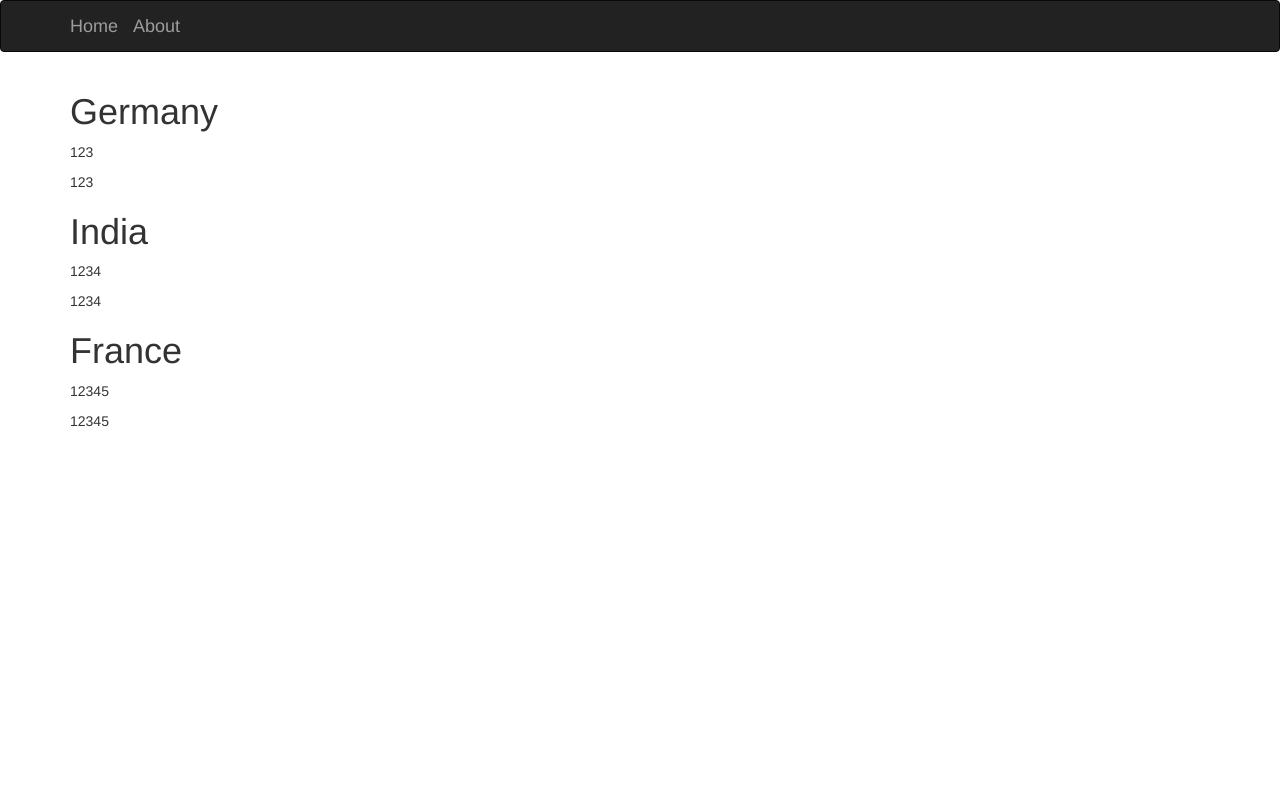
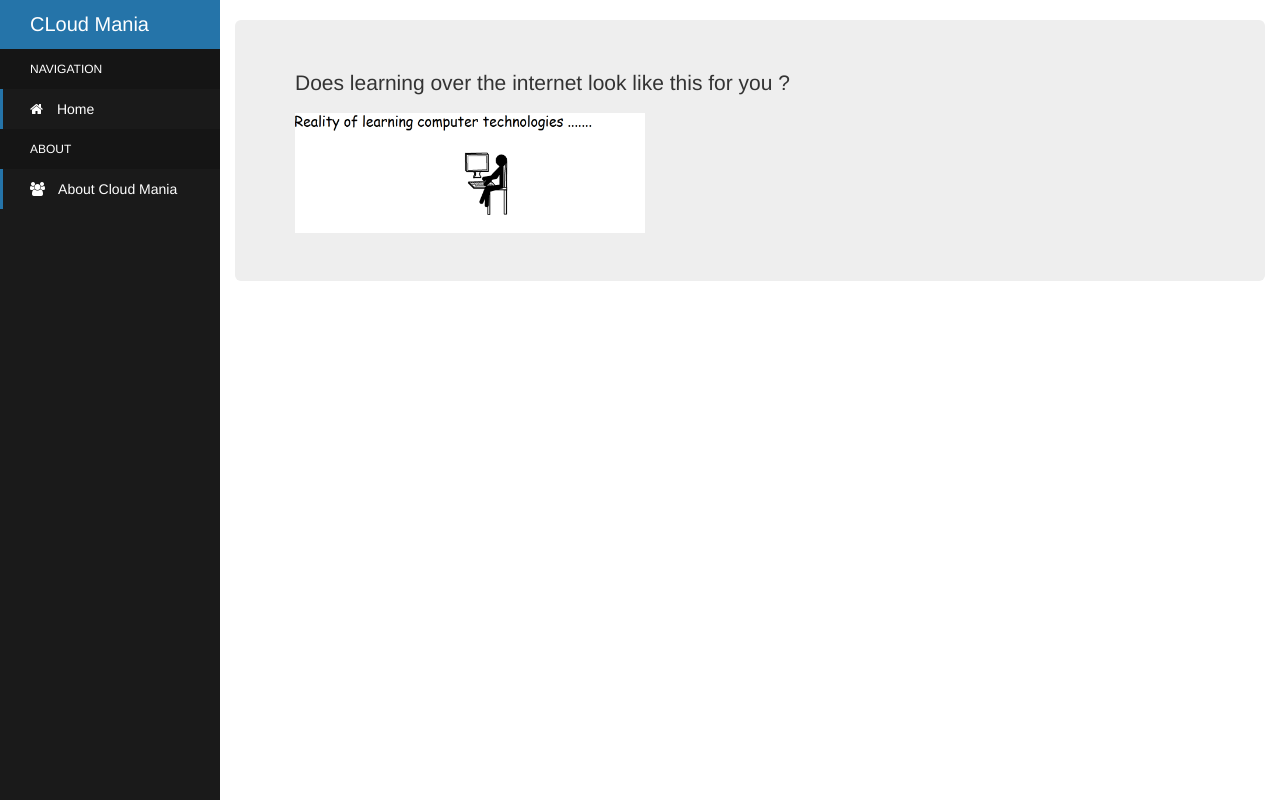
Before and after one commit to anilkeshav27/cloudmania, a Flask app: page / in a window 1280 px wide. Run offline with Flask 2, Linux system fonts and the light colour scheme; some libraries are stand-ins or nearby versions.

Commit message:
initial commit

```diff
--- a/services.py
+++ b/app.py
@@ -1,9 +1,9 @@
-from flask import Flask, render_template
+from flask import Flask, render_template, url_for
 from flask_bootstrap import Bootstrap
 
 
 application = Flask(__name__)
-Bootstrap(application)
+# Bootstrap(application)
 
 
 countryCount = [
--- a/templates/about.html
+++ b/templates/about.html
@@ -1,7 +1,5 @@
 {% extends 'container.html'%}
 {%block content%}
-<div class="container">
-            <h1>About</h1>
-            <p>This web app is one page quick reference for  something fun</p>
-</div>
+            <p>About</p>
+            In this day and age learning must be fast, fun and moreover not a test of how good you are with jargons. Cloud Mania provides short vidoes each tailored to cut the clutter and understand a concept
 {%endblock%}
--- a/templates/container.html
+++ b/templates/container.html
@@ -1,19 +1,143 @@
-<html>
-    <head>
-        <body>
-            {% extends "bootstrap/base.html"%}
-            {%block navbar%}
-                <nav class="navbar navbar-inverse" role="navigation">
-                    <div class="container">
-                        <a class="navbar-brand" href="/">Home</a>
-                        <a class="navbar-brand" href="/about">About</a>
-                    </div>
-                </nav>
-            {%endblock%}
-            <div class="container">
+<!DOCTYPE html>
+<html lang="en">
+
+<head>
+    <meta charset="UTF-8">
+    <title>CLoud Mania</title>
+    <script src="https://code.jquery.com/jquery-3.5.1.min.js"></script>
+    <link rel='stylesheet' href='https://maxcdn.bootstrapcdn.com/bootstrap/3.3.7/css/bootstrap.min.css'>
+    <link rel='stylesheet' href='https://maxcdn.bootstrapcdn.com/font-awesome/4.7.0/css/font-awesome.min.css'>
+
+    <style>
+        .sidebar-container {
+            position: fixed;
+            width: 220px;
+            height: 100%;
+            left: 0;
+            overflow-x: hidden;
+            overflow-y: auto;
+            background: #1a1a1a;
+            color: #fff;
+        }
+
+        .content-container {
+            padding-top: 20px;
+        }
+
+        .sidebar-logo {
+            padding: 10px 15px 10px 30px;
+            font-size: 20px;
+            background-color: #2574A9;
+        }
+
+        .sidebar-navigation {
+            padding: 0;
+            margin: 0;
+            list-style-type: none;
+            position: relative;
+        }
+
+        .sidebar-navigation li {
+            background-color: transparent;
+            position: relative;
+            display: inline-block;
+            width: 100%;
+            line-height: 20px;
+        }
+
+        .sidebar-navigation li a {
+            padding: 10px 15px 10px 30px;
+            display: block;
+            color: #fff;
+        }
+
+        .sidebar-navigation li .fa {
+            margin-right: 10px;
+        }
+
+        .sidebar-navigation li a:active,
+        .sidebar-navigation li a:hover,
+        .sidebar-navigation li a:focus {
+            text-decoration: none;
+            outline: none;
+        }
+
+        .sidebar-navigation li::before {
+            background-color: #2574A9;
+            position: absolute;
+            content: '';
+            height: 100%;
+            left: 0;
+            top: 0;
+            -webkit-transition: width 0.2s ease-in;
+            transition: width 0.2s ease-in;
+            width: 3px;
+            z-index: -1;
+        }
+
+        .sidebar-navigation li:hover::before {
+            width: 100%;
+        }
+
+        .sidebar-navigation .header {
+            font-size: 12px;
+            text-transform: uppercase;
+            background-color: #151515;
+            padding: 10px 15px 10px 30px;
+        }
+
+        .sidebar-navigation .header::before {
+            background-color: transparent;
+        }
+
+        .content-container {
+            padding-left: 220px;
+        }
+
+        .centerImage {
+            text-align: center;
+            display: block;
+        }
+    </style>
+
+</head>
+
+<body>
+    <!-- partial:index.partial.html -->
+    <div class="sidebar-container">
+        <div class="sidebar-logo">
+            CLoud Mania
+        </div>
+        <ul class="sidebar-navigation">
+            <li class="header">Navigation</li>
+            <li>
+                <a href="/">
+                    <i class="fa fa-home" aria-hidden="true"></i> Home
+                </a>
+            </li>
+            <li class="header">About</li>
+            <li>
+                <a href="/about">
+                    <i class="fa fa-users" aria-hidden="true"></i> About Cloud Mania
+                </a>
+            </li>
+        </ul>
+    </div>
+
+    <div class="content-container">
+
+        <div class="container-fluid">
+
+            <!-- Main component for a primary marketing message or call to action -->
+            <div class="jumbotron">
                 {% block content%}
                 {%endblock%}
             </div>
-        </body>
-    </head>
+
+        </div>
+    </div>
+    <!-- partial -->
+    <script src='https://maxcdn.bootstrapcdn.com/bootstrap/3.3.7/js/bootstrap.min.js'></script>
+</body>
+
 </html>
--- a/templates/overview.html
+++ b/templates/overview.html
@@ -1,10 +1,5 @@
 {% extends 'container.html'%}
 {%block content%}
-    <div class="container">
-                {% for eachCountry in countries %}
-                    <h1>{{eachCountry.country}}</h1>
-                    <p>{{eachCountry.count}}</p>
-                    <p>{{eachCountry.recovered}}</p>
-                {% endfor %}
-    </div>
+<p>Does learning over the internet look like this for you ?</p>
+<img src="../learnings/overview.gif" class="centerImage" alt="CH Logo" height="120" width="350">
 {%endblock%}
```
Also changed, not shown: static/main.css (added, +84 -0 lines), templates/style.css (added, +84 -0 lines), learnings/overview.gif (added).
